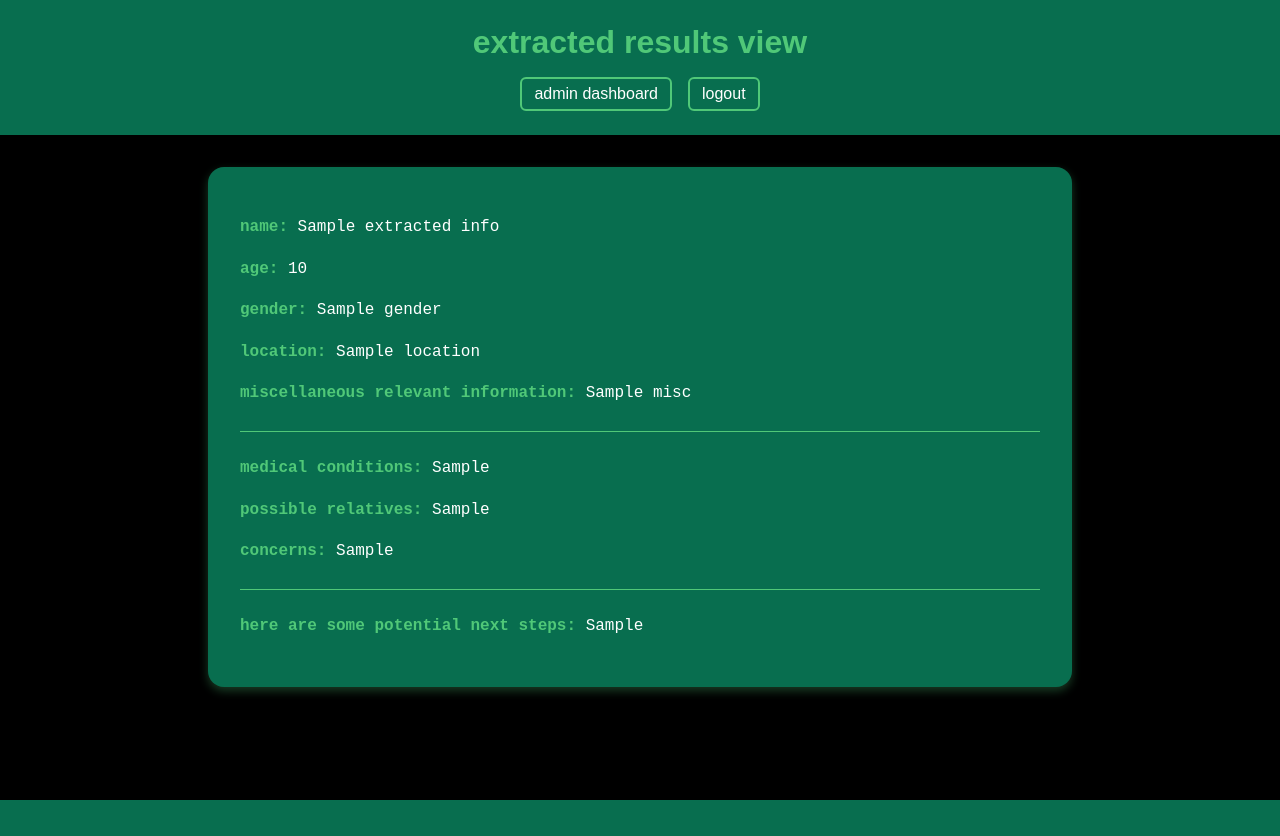
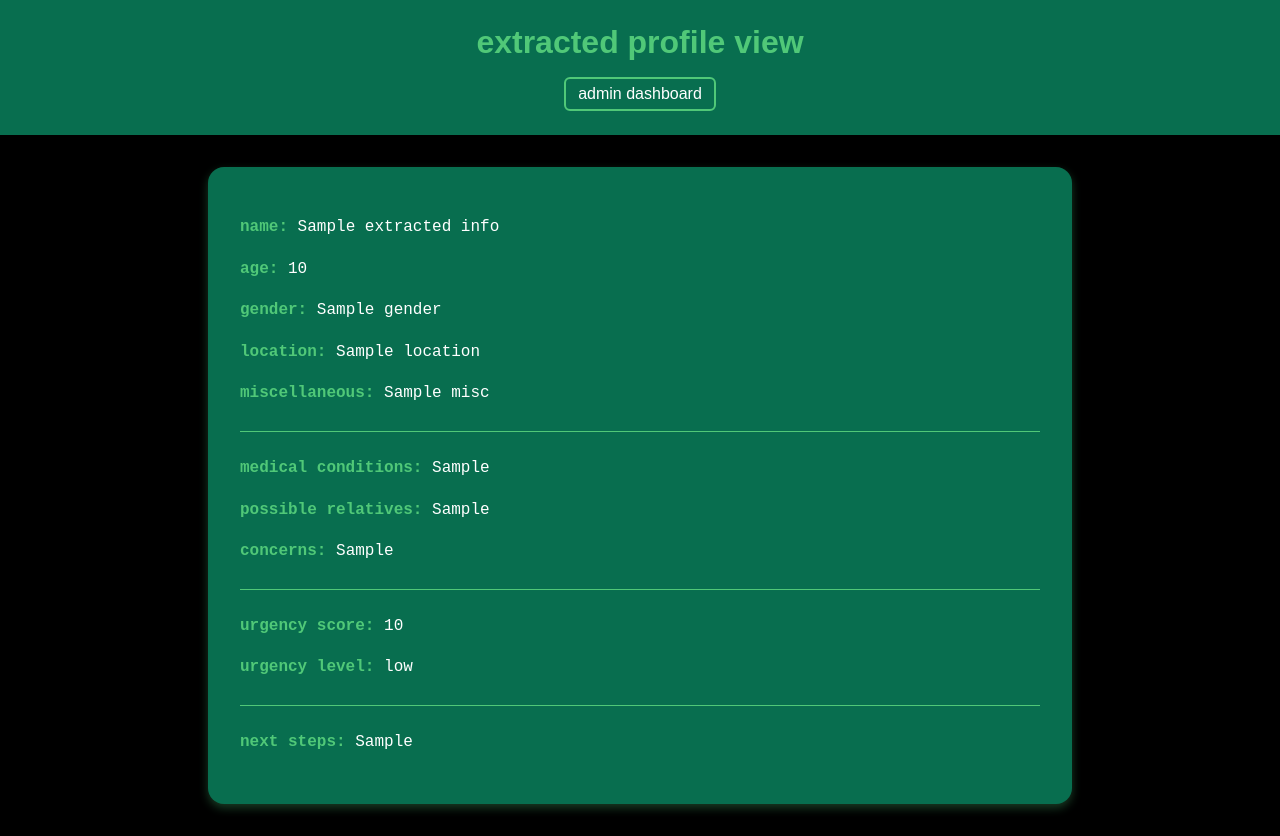
Before and after one commit to abssharma/nomad, a Flask app: template frontend/templates/extract.html in a window 1280 px wide. Before the commit the page ends 800 px from the top, so only its background shows below. Run offline with Flask 2, Linux system fonts and the light colour scheme; the template is opened without the code that fills it: most values are stand-ins (such as "Sample title", 1, 10 or a date in 2020).

Commit message:
FINAL extract.html

```diff
--- a/frontend/templates/extract.html
+++ b/frontend/templates/extract.html
@@ -2,35 +2,39 @@
 <html lang="en">
 <head>
   <meta charset="UTF-8" />
-  <title>results for {{ profile._id }}</title>
   <link rel="stylesheet" href="{{ url_for('static', filename='css/extract.css') }}">
 </head>
 <body>
-
   <header>
-    <h1>extracted results view</h1>
-    <div class="nav-links">
+    <h1>extracted profile view</h1>
     <a href="/dashboard" class="nav-btn">admin dashboard</a>
-      <a href="#" id="logoutLink" class="nav-btn">logout</a>
-    </div>
   </header>
 
   <main>
     <div class="result-box">
+      <section class="panel right-panel">
           <p><span class="label">name:</span> {{ extracted_info.name }}</p>
           <p><span class="label">age:</span> {{ extracted_info.age }}</p>
           <p><span class="label">gender:</span> {{ extracted_info.gender }}</p>
           <p><span class="label">location:</span> {{ extracted_info.location }}</p>
-      <p><span class="label">miscellaneous relevant information:</span> {{ extracted_info.misc }}</p>
+          <p><span class="label">miscellaneous:</span> {{ extracted_info.misc }}</p>
           <hr>
           <p><span class="label">medical conditions:</span> {{ extracted_info.extra_info.medical_conditions }}</p>
           <p><span class="label">possible relatives:</span> {{ extracted_info.extra_info.possible_relatives }}</p>
           <p><span class="label">concerns:</span> {{ extracted_info.extra_info.problems_concerns }}</p>
           <hr>
-      <p><span class="label">here are some potential next steps:</span> {{ extracted_info.next_steps }}</p>
+          <p><span class="label">urgency score: </span> {{ prediction.urgency_score }}</p>
+          <p><span class="label">urgency level: </span>
+            {% if prediction.predicted_label == 1 %}
+              <span class="high">high</span>
+            {% else %}
+              <span class="low">low</span>
+            {% endif %}
+          </p>
+          <hr>
+          <p><span class="label">next steps:</span> {{ extracted_info.next_steps }}</p>
+      </section>
     </div>
   </main>
-
-  <script src="/static/js/app.js"></script>
 </body>
 </html>
```
Lines whose indentation alone changed are shown as unchanged.
